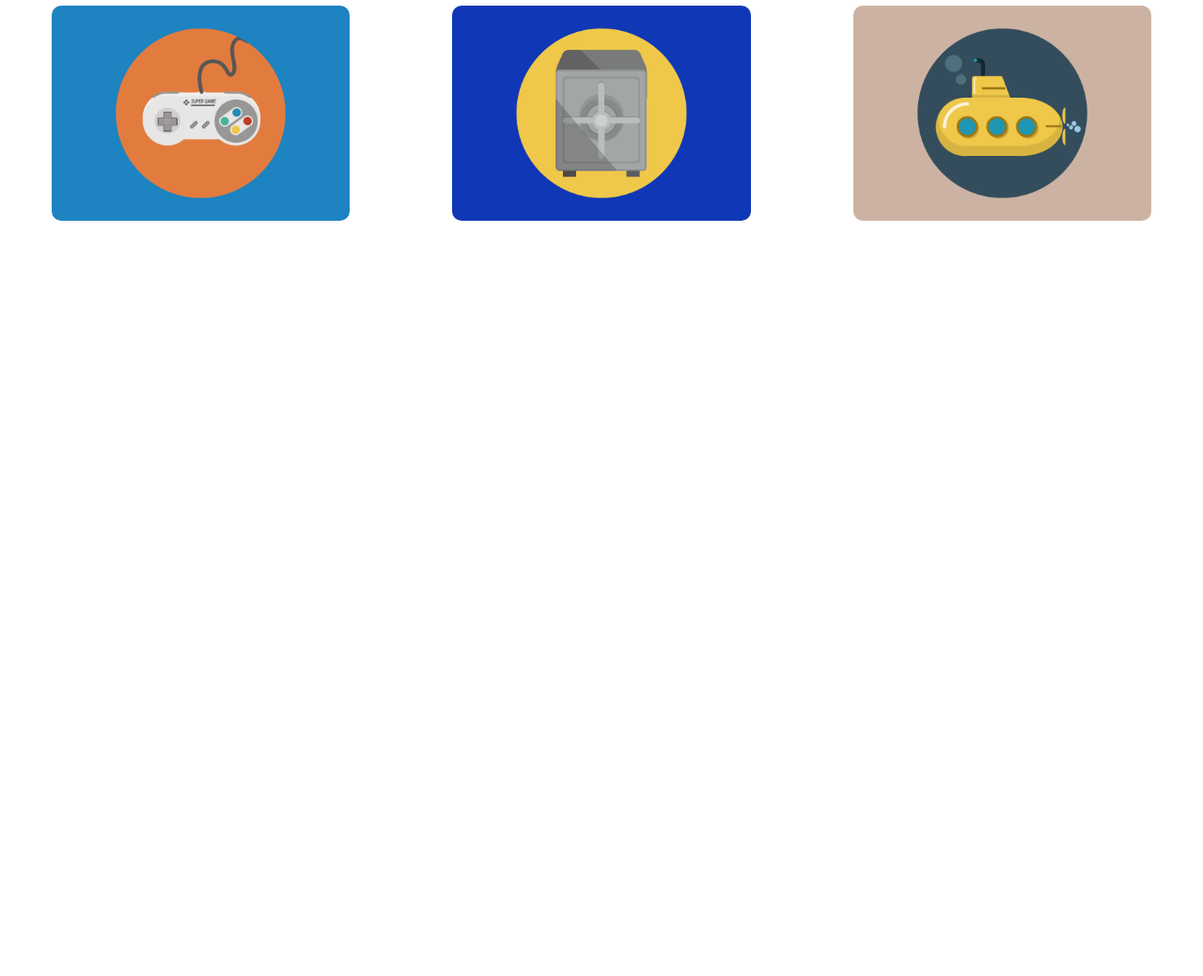
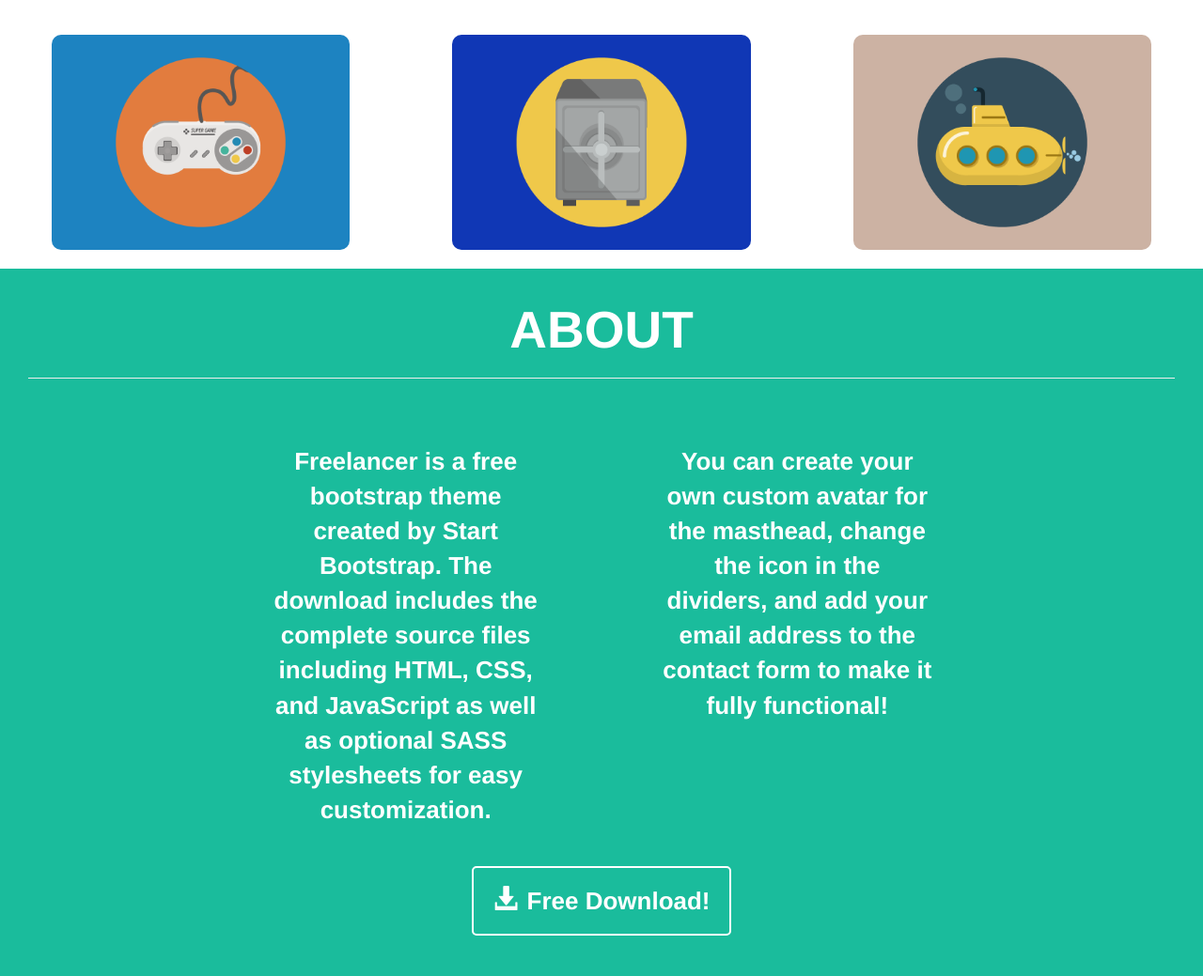
Before and after one commit to ThomasNGit/html-css-bootstrap-freelancer, a plain HTML site: page index.html in a window 1280 px wide. Shown: the part 981-2020 px from the top of the page at 94% size. Before the commit the page ends 1236 px from the top, so only its background shows below. Drawn offline with nearby package versions, Linux system fonts and the light colour scheme.

Commit message:
Inserita sezione about e il suo stile

```diff
--- a/assets/css/style.css
+++ b/assets/css/style.css
@@ -88,6 +88,50 @@
   margin: 20px auto;
 }
 
+/* stile sezione about */
+#about{
+  background-color: #1ABC9C;
+  color: #fff;
+}
+
+#about h2{
+  font-weight: bold;
+  text-align: center;
+  padding-top: 15px;
+  font-size: 55px;
+}
+
+#about p{
+  font-size: 26px;
+  font-weight: bold;
+  text-align: center;
+  padding: 50px;
+}
+/* stile link */
+.button{
+  text-align: center;
+  margin-bottom: 5%;
+}
+
+.dwl{
+  padding-right: 10px;
+}
+
+.button a{
+  border: 2px solid #fff;
+  border-radius: 5px;
+  padding: 20px;
+  color: #fff;
+  font-size: 26px;
+  font-weight: bold;
+}
+
+.button a:hover{
+  background-color: #fff;
+  color: #000;
+  text-decoration: none;
+}
+
 /* clearfix */
 .row:after{
   content: "";
--- a/index.html
+++ b/index.html
@@ -53,6 +53,7 @@
 
         <div class="col-xs-12">
           <h2>PORTFOLIO</h2>
+          <hr>
         </div>
 
       </div>
@@ -88,6 +89,30 @@
 
     </div>
 
+    <!-- sezione about -->
+    <div id="about" class="container-fluid">
+
+      <div class="col-xs-12">
+        <h2>ABOUT</h2>
+        <hr>
+      </div>
+
+      <div class="col-xs-12 col-md-4 col-md-offset-2">
+        <p>Freelancer is a free bootstrap theme created by Start Bootstrap. The download includes the complete source files including HTML, CSS, and JavaScript as well as optional SASS stylesheets for easy customization.</p>
+      </div>
+      <div class="col-xs-12 col-md-4">
+        <p>You can create your own custom avatar for the masthead, change the icon in the dividers, and add your email address to the contact form to make it fully functional!</p>
+      </div>
+
+      <div class="col-xs-12">
+        <div class="button">
+          <a href="#"><span class="glyphicon glyphicon-download-alt dwl" aria-hidden="true"></span>Free Download!</a>
+        </div>
+
+      </div>
+
+    </div>
+
 
   </body>
 </html>
```
